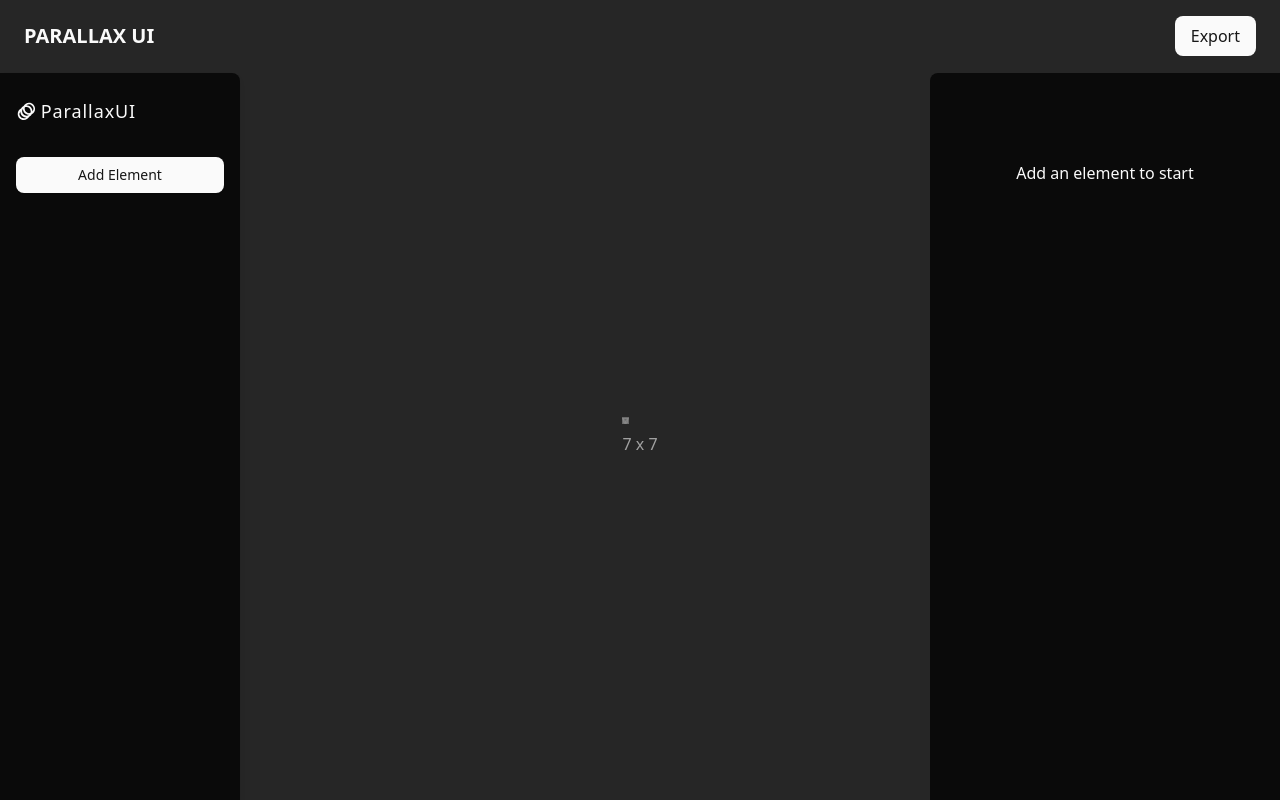
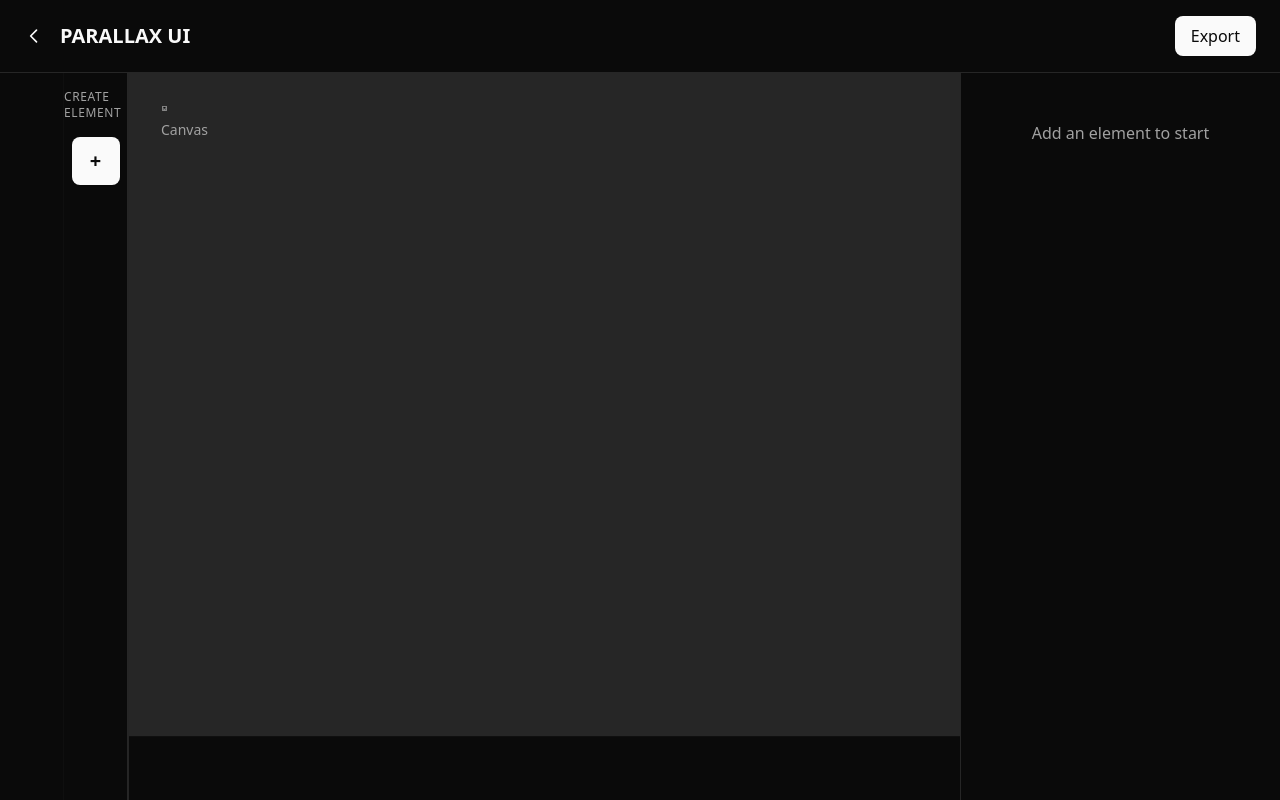
Before and after one commit to johnjohnpenafiel/ParallaxUI, a React (Vite) app: page / in a window 1280 px wide. Both pictures are taken after typing "5", "5" into the empty fields and a click on the button "Create New Design". Built offline with nearby package versions, Linux system fonts and the light colour scheme.

Commit message:
update ElementsNavbar, update theme

```diff
--- a/src/App.tsx
+++ b/src/App.tsx
@@ -137,22 +137,42 @@ function App() {
         {!canvasSize ? (
           <CanvasForm setCanvasSize={setCanvasSize} />
         ) : (
-          <div className="flex flex-col h-screen">
+          <div className="flex flex-col h-screen bg-background">
             {/* TOP BAR */}
-            <div className="flex items-center justify-between px-6 py-4 bg-secondary border-b border-border">
+            <div className="flex items-center justify-between px-6 py-4 bg-background border-b border-border">
+              <div className="flex items-center space-x-4">
+                <button className="text-foreground hover:text-muted-foreground transition-colors">
+                  <svg
+                    className="w-5 h-5"
+                    fill="none"
+                    stroke="currentColor"
+                    viewBox="0 0 24 24"
+                  >
+                    <path
+                      strokeLinecap="round"
+                      strokeLinejoin="round"
+                      strokeWidth={2}
+                      d="M15 19l-7-7 7-7"
+                    />
+                  </svg>
+                </button>
                 <h1 className="text-xl font-semibold text-foreground">
                   PARALLAX UI
                 </h1>
+              </div>
               <button
                 onClick={exportDesign}
-                className="px-4 py-2 bg-primary text-primary-foreground rounded-md hover:bg-primary/90 transition-colors"
+                className="px-4 py-2 bg-foreground text-background rounded-md hover:bg-muted-foreground transition-colors font-medium"
               >
                 Export
               </button>
             </div>
 
             {/* MAIN CONTENT AREA */}
-            <div className="flex flex-1 overflow-hidden">
+            <div className="flex flex-1 overflow-hidden bg-background">
+              {/* LEFT WHITE SPACE */}
+              <div className="w-16 bg-background border-r border-border/20"></div>
+
               {/* LEFT SIDEBAR */}
               <LeftSidebar
                 elements={elements}
@@ -164,15 +184,16 @@ function App() {
               />
 
               {/* MIDDLE AREA - CANVAS */}
-              <div className="flex-1 flex items-center justify-center bg-muted p-8">
+              <div className="flex-1 bg-muted relative border-l border-border/20">
+                {/* CANVAS CONTAINER */}
+                <div className="absolute left-8 top-8">
                   <div>
                     {/* CONTAINER BOX */}
                     <div
-                    className="flex items-center justify-center overflow-hidden"
+                      className="flex items-center justify-center overflow-hidden border border-border bg-card relative"
                       style={{
                         height: containerSize.height,
                         width: containerSize.width,
-                      backgroundColor: "#696969",
                       }}
                     >
                       <TiltBox
@@ -181,11 +202,18 @@ function App() {
                         canvasSize={canvasSize}
                         forDesignOnly={forDesignOnly}
                       />
+
+                      {/* Inner border for selected area */}
+                      <div className="absolute inset-4 border border-border/50 pointer-events-none"></div>
                     </div>
-                  <p className="text-center text-muted-foreground mt-2">
-                    {`${containerSize.width} x ${containerSize.height}`}
+                    <p className="text-center text-muted-foreground mt-2 text-sm">
+                      Canvas
                     </p>
                   </div>
+                </div>
+
+                {/* BOTTOM WHITE SPACE */}
+                <div className="absolute bottom-0 left-0 right-0 h-16 bg-background border-t border-border/20"></div>
               </div>
 
               {/* RIGHT SIDEBAR */}
--- a/src/components/LeftSidebar.tsx
+++ b/src/components/LeftSidebar.tsx
@@ -3,8 +3,6 @@ import { MdAnimation } from "react-icons/md";
 import { Button } from "@/components/ui/button";
 
 import { ElementType } from "../App";
-
-import ElementList from "./ElementList";
 
 interface Props {
   elements: ElementType[];
@@ -26,27 +24,48 @@ const LeftSidebar = ({
   // -------------------------------------------------------------------------------------
   return (
     <aside
-      className="fixed w-[240px] left-0 h-screen overflow-hidden p-4 bg-background shadow-md rounded-tr-md rounded-br-md"
-      aria-label="Layer list"
+      className="w-16 h-full bg-background border-r border-border flex flex-col items-center py-4"
+      aria-label="Elements navbar"
     >
-      <header className="flex items-center my-2">
-        <span className="text-[1.3rem] mr-1">
-          <MdAnimation />
-        </span>
-        <h1 className="text-lg font-medium tracking-wider whitespace-nowrap">
-          ParallaxUI
-        </h1>
-      </header>
-      <Button className="w-full mt-6 mb-2" onClick={addElement}>
-        Add Element
-      </Button>
-      <ElementList
-        elements={elements}
-        selectedElement={selectedElement}
-        onSelectedElement={onSelectedElement}
-        removeElement={removeElement}
-        updateElementName={updateElementName}
-      />
+      {/* CREATE ELEMENT SECTION */}
+      <div className="flex flex-col items-center space-y-4">
+        <h3 className="text-xs font-medium text-muted-foreground uppercase tracking-wider">
+          Create Element
+        </h3>
+        <Button
+          className="w-12 h-12 bg-foreground text-background hover:bg-muted-foreground rounded-md p-0"
+          onClick={addElement}
+        >
+          <span className="text-xl font-bold">+</span>
+        </Button>
+      </div>
+
+      {/* ELEMENT LAYERS */}
+      <div className="flex flex-col items-center space-y-2 mt-8">
+        {elements.map((element, index) => (
+          <div
+            key={element.uid}
+            className={`w-8 h-8 cursor-pointer border-2 transition-all duration-200 ${
+              selectedElement?.uid === element.uid
+                ? "border-foreground bg-foreground/20"
+                : "border-border bg-card"
+            }`}
+            onClick={() => onSelectedElement(element)}
+            title={element.name}
+          >
+            {/* Element preview - showing as square for now */}
+          </div>
+        ))}
+      </div>
+
+      {/* SELECTED ELEMENT LABEL */}
+      {selectedElement && (
+        <div className="mt-8">
+          <p className="text-xs font-medium text-foreground uppercase tracking-wider">
+            Element
+          </p>
+        </div>
+      )}
     </aside>
   );
 };
--- a/src/components/RightSidebar.tsx
+++ b/src/components/RightSidebar.tsx
@@ -34,31 +34,36 @@ const RightSidebar = ({
   // -------------------------------------------------------------------------------------
   return (
     <aside
-      className="fixed w-[350px] right-0 h-screen bg-background p-4 overflow-hidden rounded-tl-md rounded-bl-md"
-      aria-label="Element configuration"
+      className="w-80 h-full bg-background border-l border-border p-4 overflow-y-auto"
+      aria-label="Properties panel"
     >
       {selectedElement ? (
         <>
+          <div className="flex items-center justify-between mb-6">
             <Button
-            variant="default"
+              variant="ghost"
               size="icon"
               className="p-1"
               onClick={() => setCanvasSize(null)}
               aria-label="Go back"
             >
-            <FaArrowLeft size={20} />
+              <FaArrowLeft size={16} />
             </Button>
             <ExportModal
               embedCode={embedCode}
               handleExportClick={handleExportClick}
             />
+          </div>
+
           <ElementForm
             selectedElement={selectedElement}
             handleElementSubmit={handleElementSubmit}
           />
         </>
       ) : (
-        <p className="text-center m-5 mt-18">Add an element to start</p>
+        <p className="text-center text-muted-foreground mt-8">
+          Add an element to start
+        </p>
       )}
     </aside>
   );
--- a/src/components/TiltBox.tsx
+++ b/src/components/TiltBox.tsx
@@ -16,12 +16,12 @@ const TiltBox = ({
 }: Props) => {
   return (
     <Tilt
-      perspective={1000} // 1000 default value - how far the object wrapped is away from the user.
-      scale={1} // 1 default value - dynamicly scales up/down the component size
+      perspective={1000}
+      scale={1}
       glareEnable={false}
-      glareMaxOpacity={0.45} // 0 cancells glare effect
-      transitionSpeed={400} // 400 default value - ease in/out speed
-      tiltReverse={false} // Reverse tilt
+      glareMaxOpacity={0.45}
+      transitionSpeed={400}
+      tiltReverse={false}
       style={{
         height: `${canvasSize.height}px`,
         width: `${canvasSize.width}px`,
@@ -53,10 +53,12 @@ const TiltBox = ({
               translateY(${element.y}px)
               translateZ(${element.depth}px)
               `,
+              borderRadius: "2px",
             }}
           />
         );
       })}
+
       {forDesignOnly ? (
         <div className="absolute top-1/2 left-1/2 -translate-x-1/2 -translate-y-1/2">
           <p className="text-center text-[#888888]">
```
Lines whose indentation alone changed are shown as unchanged.
